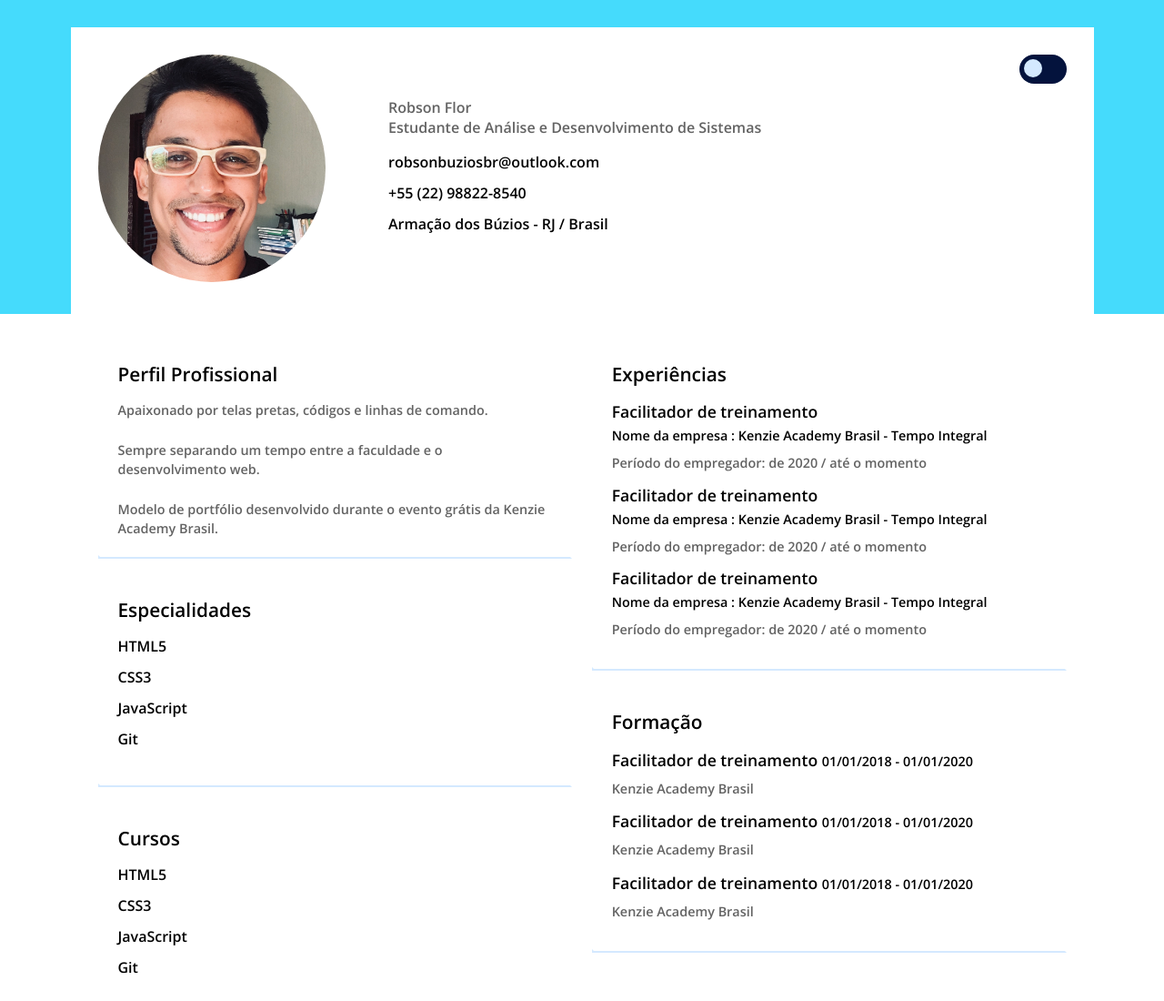
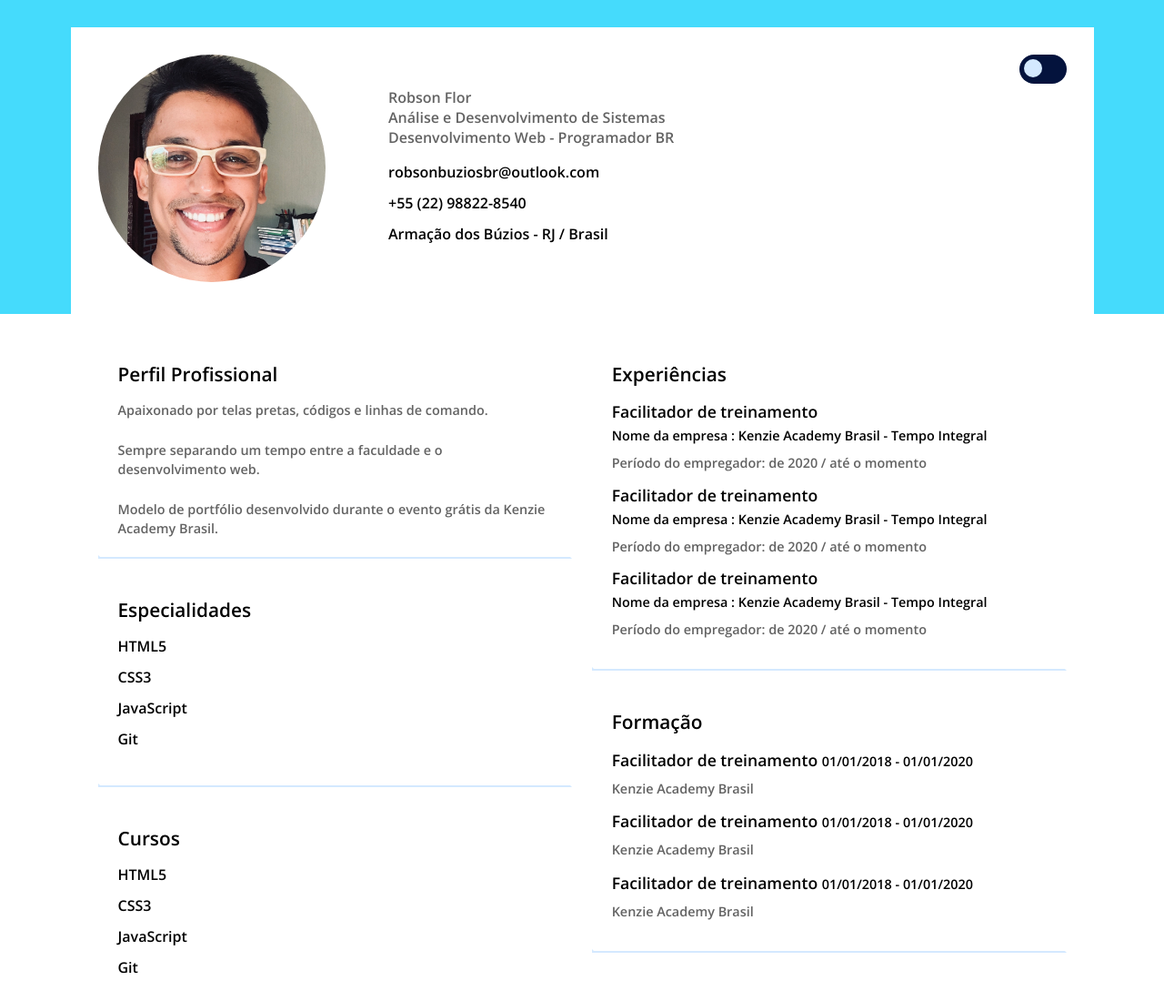
Before and after one commit to robson-flor/Portfolio, a plain HTML site: page index.html in a window 1280 px wide. Shown: the top 1100 px of the page at 91% size. Drawn offline with nearby package versions, Linux system fonts and the light colour scheme.

Commit message:
atualizado informações pessoais

```diff
--- a/index.html
+++ b/index.html
@@ -39,7 +39,8 @@
             <!-- INFORMAÇÕES PESSOAIS-->
             <div class="coluna coluna-direita">
               <h1>Robson Flor</h1>
-              <p>Estudante de Análise e Desenvolvimento de Sistemas</p>
+              <p>Análise e Desenvolvimento de Sistemas</p>
+              <p>Desenvolvimento Web - Programador BR</p>
 
               <ul>
                 <li>
```
